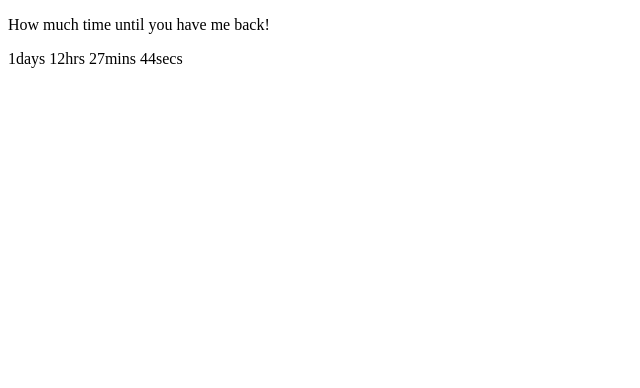
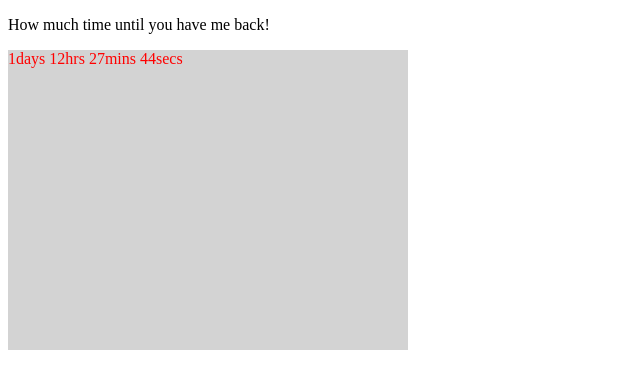
Before and after one commit to tdmichaelis/countdown, a plain HTML site: page index.html in a window 1280 px wide. Shown: the whole page, without its empty margins (0-640 px from the left). Drawn offline with Linux system fonts and the light colour scheme.

Commit message:
Add style to countdown div

```diff
--- a/index.html
+++ b/index.html
@@ -2,6 +2,14 @@
 <html>
 <head>
 <title>Title of the document</title>
+<style>
+#countdown {
+	width:400px;
+	height:300px;
+	background-color:lightgrey;
+	color:red;
+}
+</style>
 </head>
 
 <body>
```
